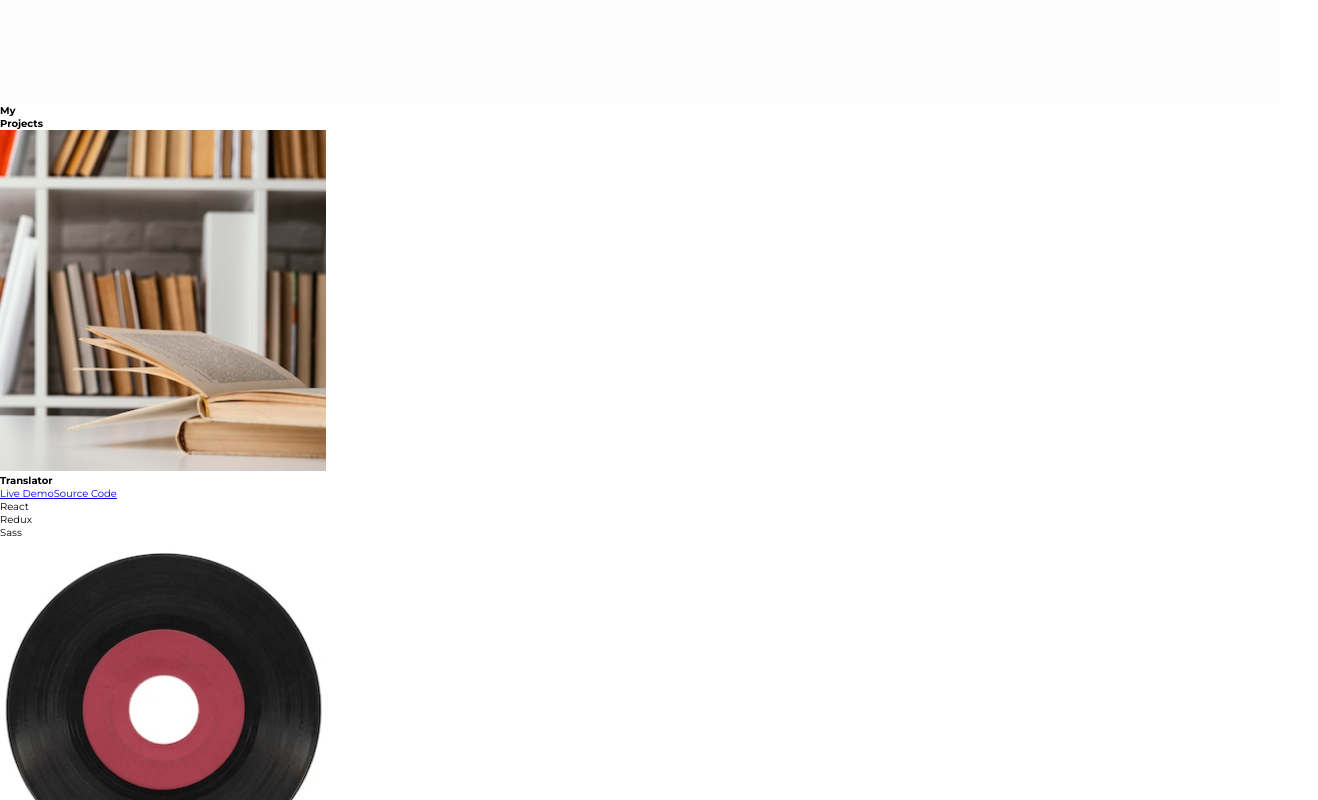
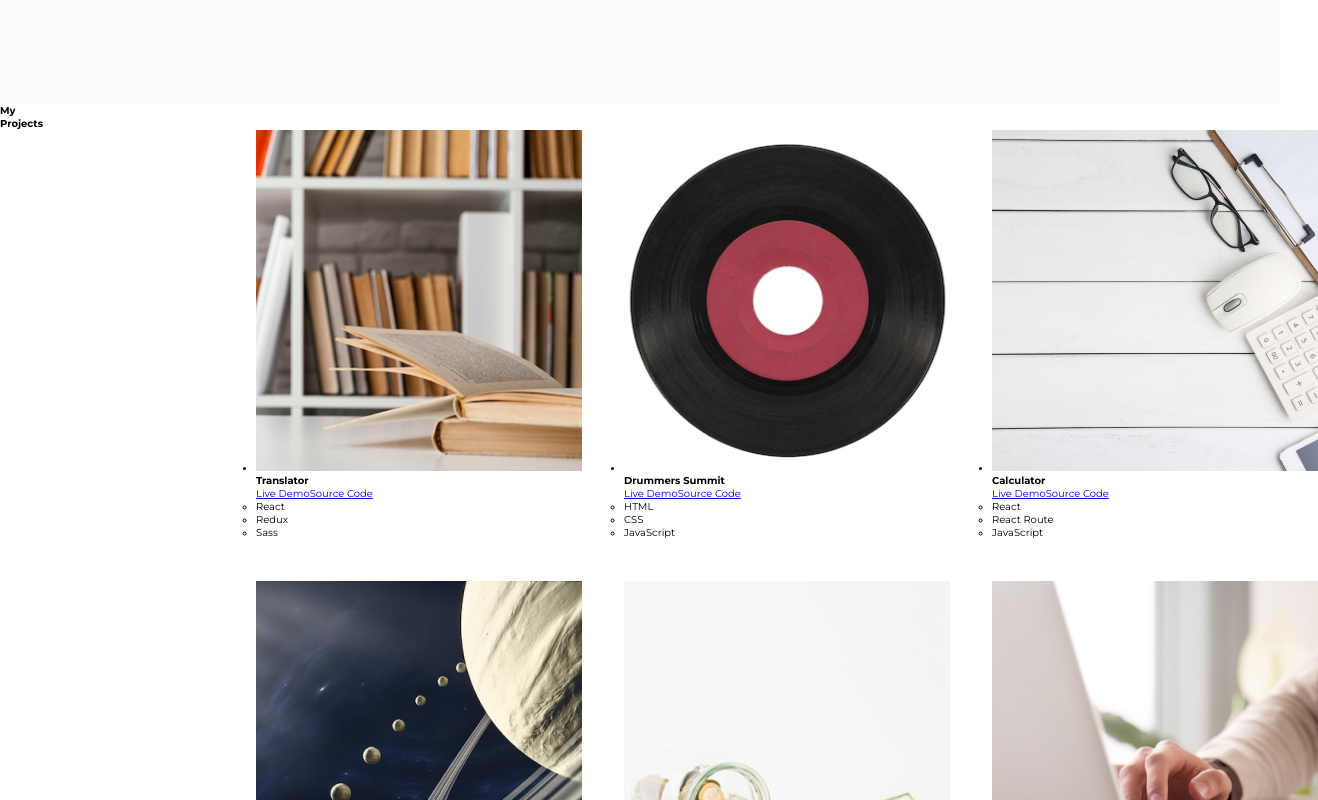
Before and after one commit to luftedar/next-portfolio, a Next.js app: page / in a window 1280 px wide. Shown: the part 2180-2980 px from the top of the page, 1318 px wide, since content can reach past the window. Built offline with nearby package versions, Linux system fonts and the light colour scheme; a web font is replaced by a local one.

Commit message:
Styled MainProjectList

```diff
--- a/components/MainProjectsList.js
+++ b/components/MainProjectsList.js
@@ -1,5 +1,6 @@
 import React, { useState, useEffect } from 'react';
 import { MainProjectItem } from './MainProjectItem';
+import styles from '../styles/MainProjectList.module.scss'
 
 const MainProjectsList = () => {
   const [projectsState, setProjectsState] = useState([])
@@ -8,7 +9,7 @@ const MainProjectsList = () => {
       .then((data) => setProjectsState(data))
   }, []);
   return (
-    <ul>
+    <ul className={styles.mainProjectsGrid}>
       {projectsState.map((project) => (
         <MainProjectItem
           project={project}
--- /dev/null
+++ b/styles/MainProjectList.module.scss
@@ -0,0 +1,10 @@
+@import "variables";
+
+.mainProjectsGrid {
+  display: grid;
+  grid-template-columns: repeat(3, auto);
+  gap: 42px;
+  margin: 0 auto;
+  max-width: 60%;
+  position: relative;
+}
```
